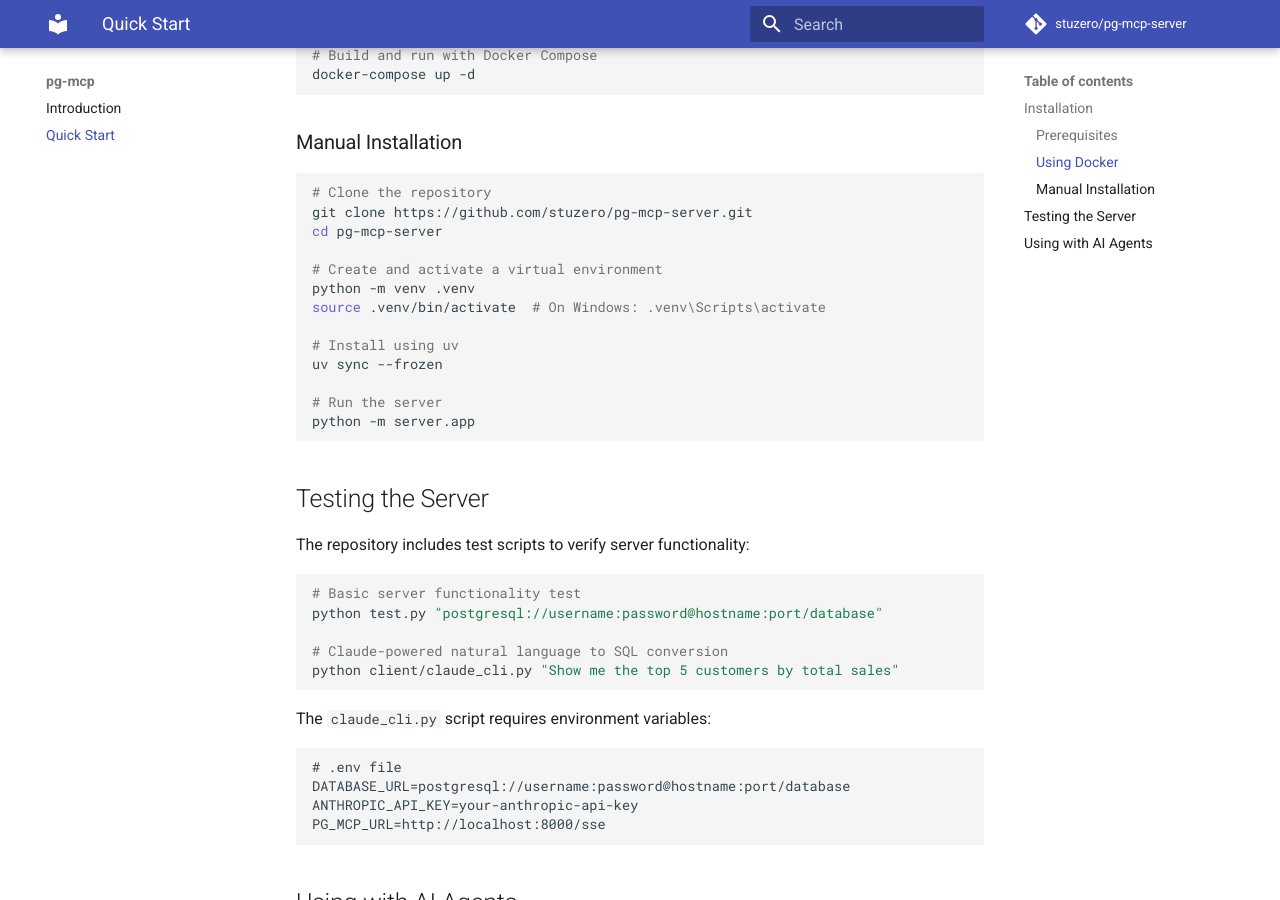
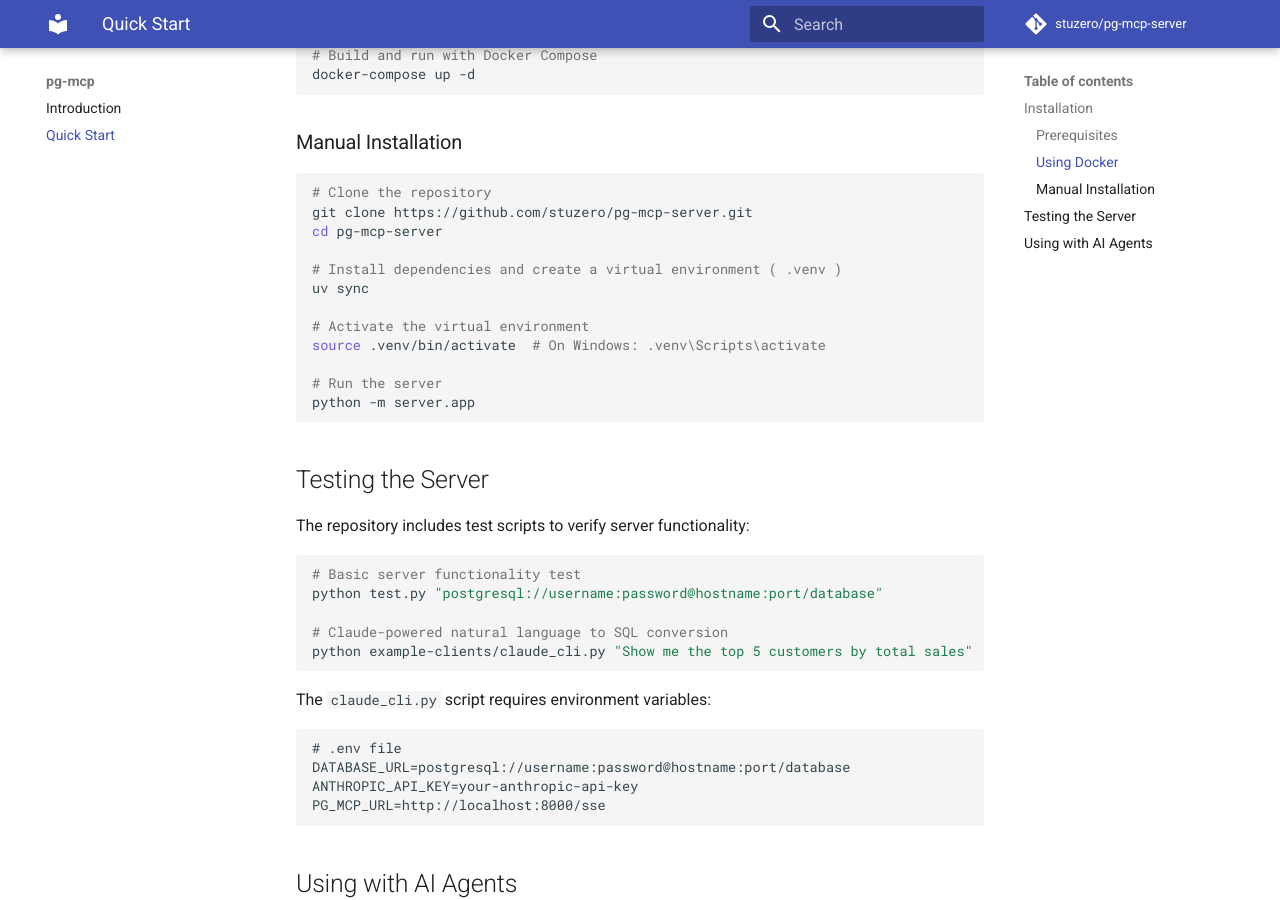
Before and after one commit to stuzero/pg-mcp, an MkDocs documentation site: the page built from docs/quick_start.md, in a window 1280 px wide and 900 px high, scrolled down 454 px. Built offline with MkDocs 1.6.1 and Material for MkDocs 9.7.7, drawn with Linux system fonts in a browser that asks for light colours; comment, search, counter and statistics services are not loaded.

Commit message:
Installation update

````diff
--- a/docs/quick_start.md
+++ b/docs/quick_start.md
@@ -25,12 +25,11 @@ docker-compose up -d
 git clone https://github.com/stuzero/pg-mcp-server.git
 cd pg-mcp-server
 
-# Create and activate a virtual environment
-python -m venv .venv
+# Install dependencies and create a virtual environment ( .venv )
+uv sync
+
+# Activate the virtual environment
 source .venv/bin/activate  # On Windows: .venv\Scripts\activate
-
-# Install using uv
-uv sync --frozen
 
 # Run the server
 python -m server.app
@@ -45,7 +44,7 @@ The repository includes test scripts to verify server functionality:
 python test.py "postgresql://username:password@hostname:port/database"
 
 # Claude-powered natural language to SQL conversion
-python client/claude_cli.py "Show me the top 5 customers by total sales"
+python example-clients/claude_cli.py "Show me the top 5 customers by total sales"
 ```
 
 The `claude_cli.py` script requires environment variables:
````
